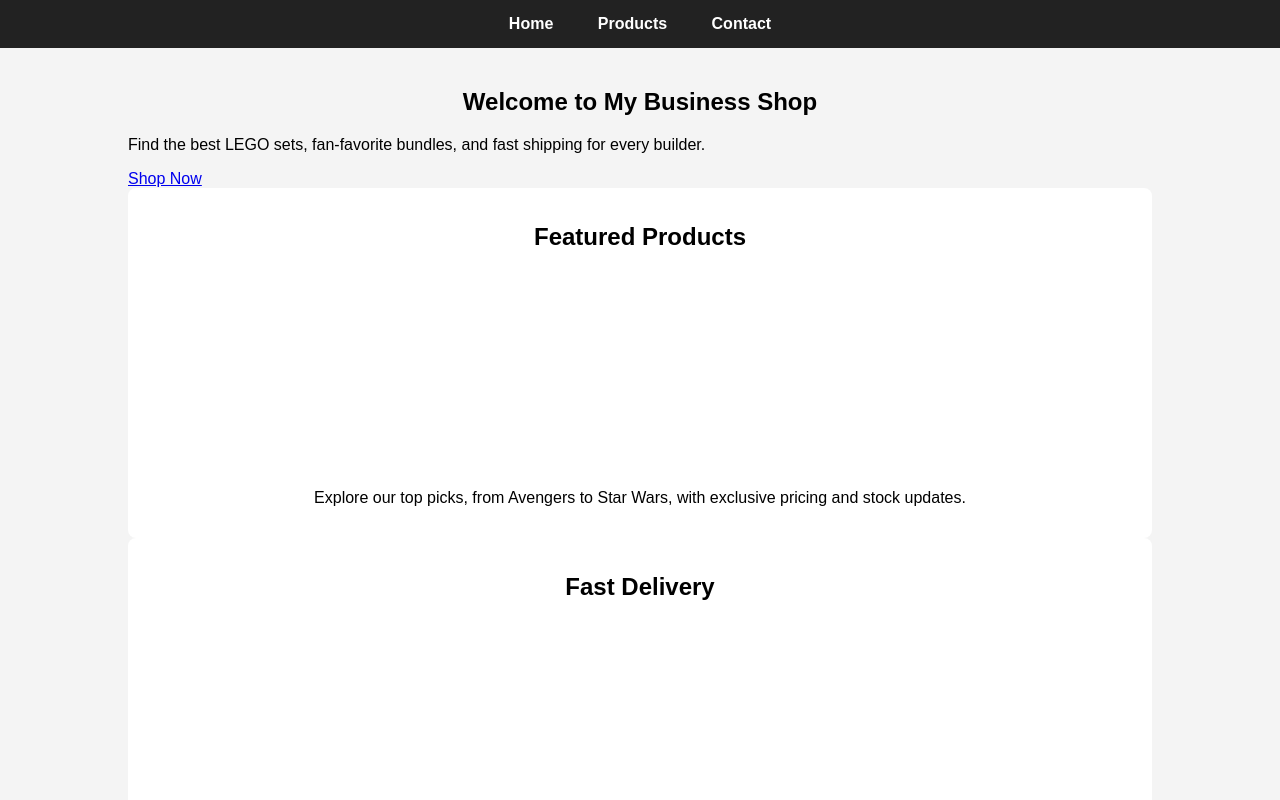
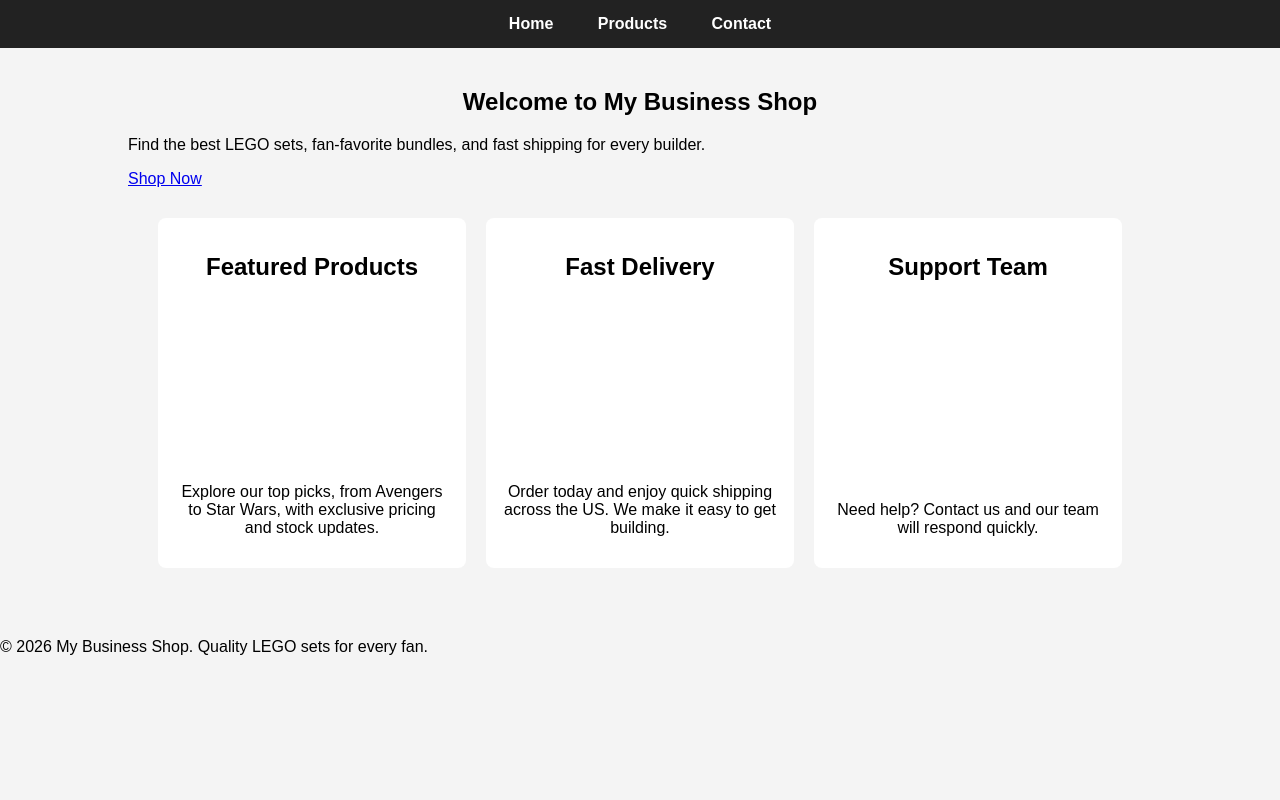
Before and after one commit to justinmak1/finalproj, a plain HTML site: page index.html in a window 1280 px wide. Shown: the top 800 px of the page. Drawn offline with Linux system fonts and the light colour scheme.

Commit message:
Refactor features section and update contact message
Updated section class from 'features' to 'product-grid' and modified support team contact message.

```diff
--- a/index.html
+++ b/index.html
@@ -21,7 +21,7 @@
                 <a class="button" href="product.html">Shop Now</a>
             </section>
 
-            <section class="features">
+            <section class="product-grid">
                 <div class="card">
                     <h2>Featured Products</h2>
                     <p>Explore our top picks, from Avengers to Star Wars, with exclusive pricing and stock updates.</p>
@@ -32,7 +32,7 @@
                 </div>
                 <div class="card">
                     <h2>Support Team</h2>
-                    <p>Need help? Contact us through the Contact page, and our friendly team will respond quickly.</p>
+                    <p>Need help? Contact us and our team will respond quickly.</p>
                 </div>
             </section>
         </main>
```
